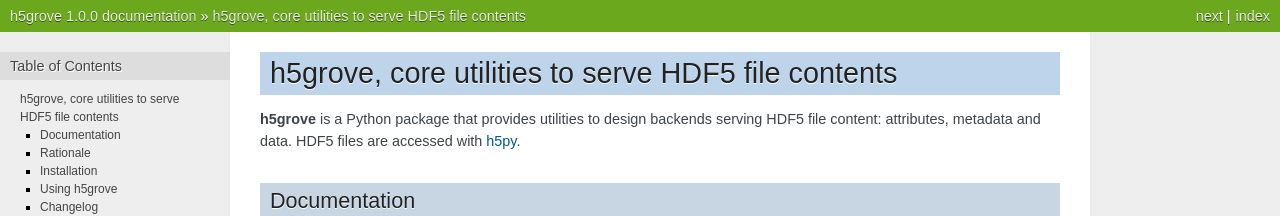
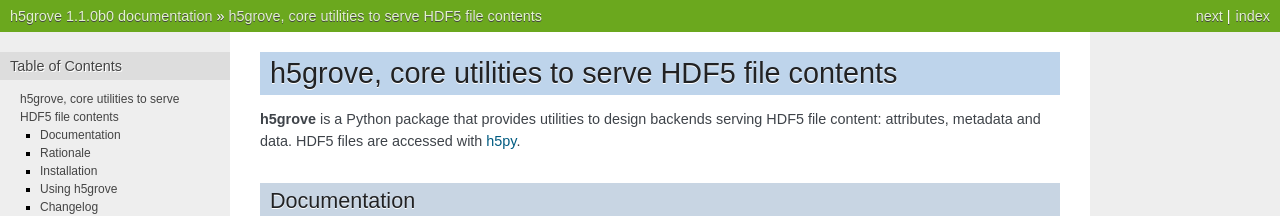
Before and after one commit to silx-kit/h5grove, a Sphinx documentation site: the page built from docs/index.md, in a window 1280 px wide and 900 px high. Shown: the top 216 px of the window. Built offline with Sphinx 7.4.7, drawn with Linux system fonts in a browser that asks for light colours; some of the changed text lies outside the part shown.

Commit message:
Bump to v1.1.0b0

```diff
--- a/docs/_static/api.yaml
+++ b/docs/_static/api.yaml
@@ -2,7 +2,7 @@ openapi: 3.0.0
 info:
   title: 'H5Grove API'
   description: 'The API provided by h5grove example implementations.'
-  version: 1.0.0
+  version: 1.1.0b0
 
 servers:
   - url: http://{ip}:{port}/
--- a/h5grove/__init__.py
+++ b/h5grove/__init__.py
@@ -1,4 +1,4 @@
 from .content import create_content
 from .encoders import encode
 
-version = "1.0.0"
+version = "1.1.0b0"
```
Also changed, not shown: .bumpversion.cfg.
